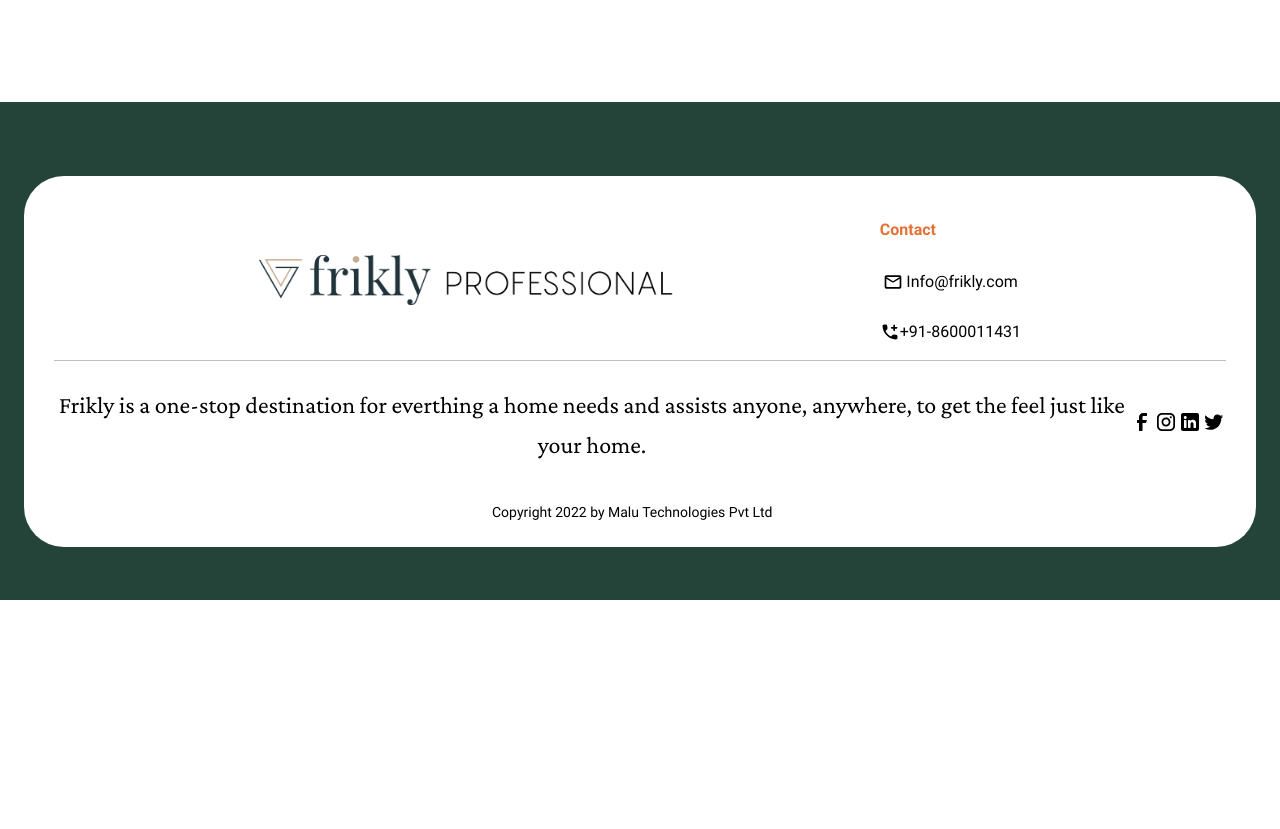
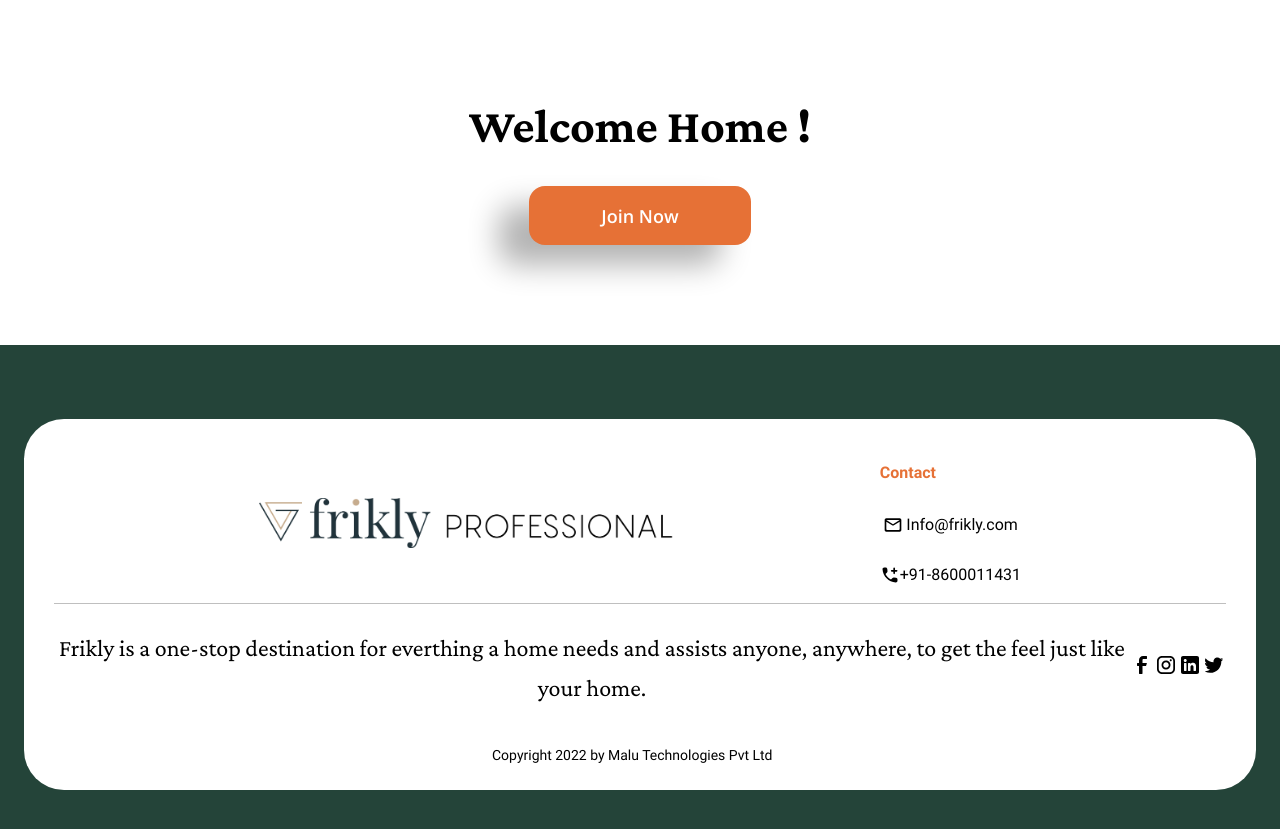
Before and after one commit to OlgaShelkova/Homewiork, a plain HTML site: page index.html in a window 1280 px wide. Shown: the part 5385-6214 px from the top of the page. Before the commit the page ends 5985 px from the top, so only its background shows below. Drawn offline with Linux system fonts and the light colour scheme.

Commit message:
added welcome section

```diff
--- a/assets/style/style.css
+++ b/assets/style/style.css
@@ -336,6 +336,29 @@
 
 /* Секция Tools конец */
 
+/* секция Welcome начало  */
+.welcome-section {
+    display: flex;
+    flex-direction: column;
+    align-items: center;
+    justify-content: flex-start;
+
+    padding-bottom: 100px;
+}
+
+.welcome-section__title {
+    color: #000;
+    font-family: Crimson Pro;
+    font-size: 48px;
+    font-style: normal;
+    font-weight: 700;
+    line-height: 100%; /* 48px */
+
+    margin-top: 0;
+    margin-bottom: 36px;
+}
+/* секция Welcome конец */
+
 /*Секция футер начало*/
 footer {
     background-color: #244439;
--- a/index.html
+++ b/index.html
@@ -268,8 +268,11 @@
             </article>
 
             <!--секция Welcome Home !-->
-            <!--заголовок 48px-->
-            <!--кнопка 18px-->
+
+            <section class="welcome-section">
+                <h2 class="welcome-section__title">Welcome Home !</h2>
+                <a href="#" class="button"> <span class="button__text"> Join Now </span></a>
+            </section>
         </main>
         <!--подвал (лого + контакты + текст 24px + иконки + Copyright 14px)-->
 
```
